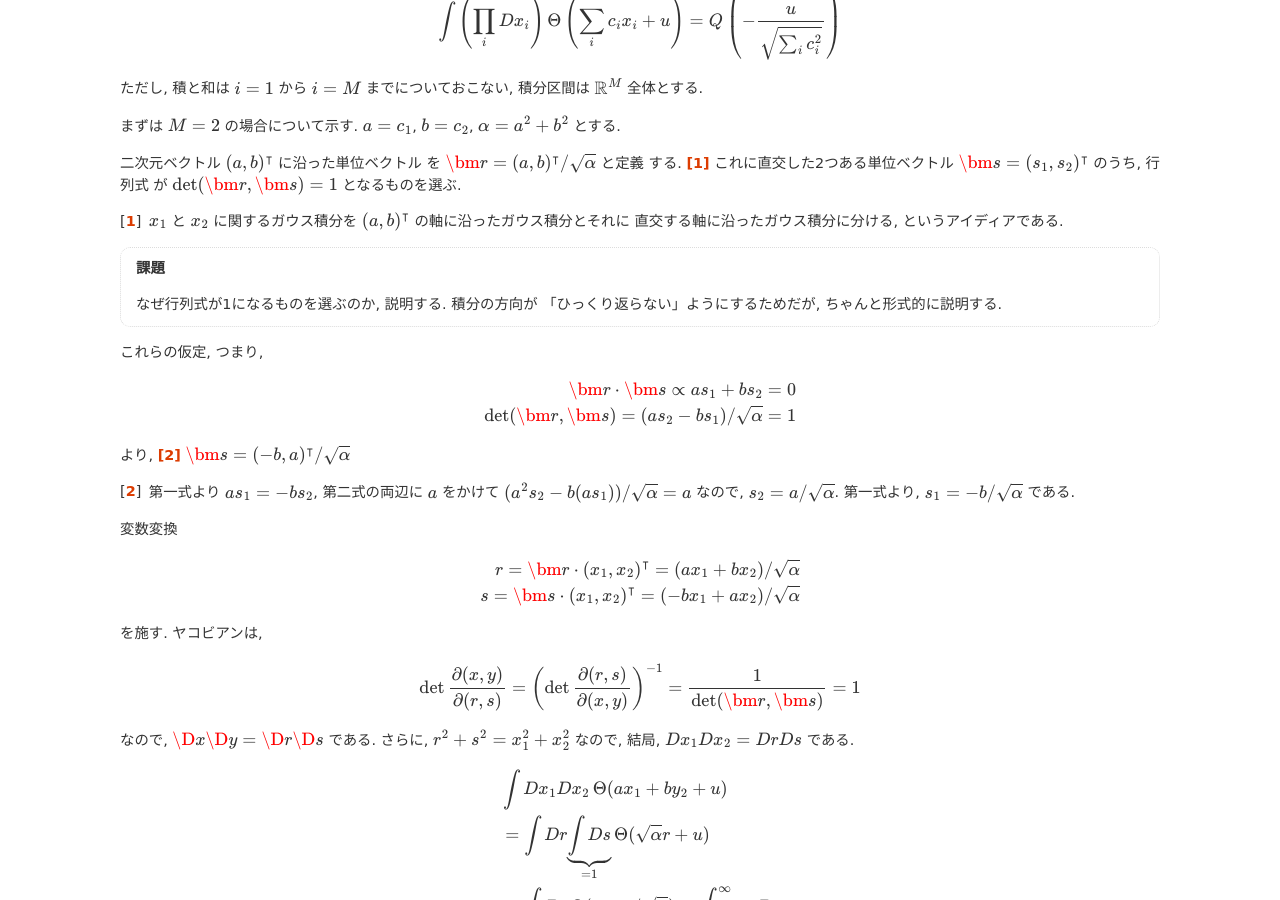
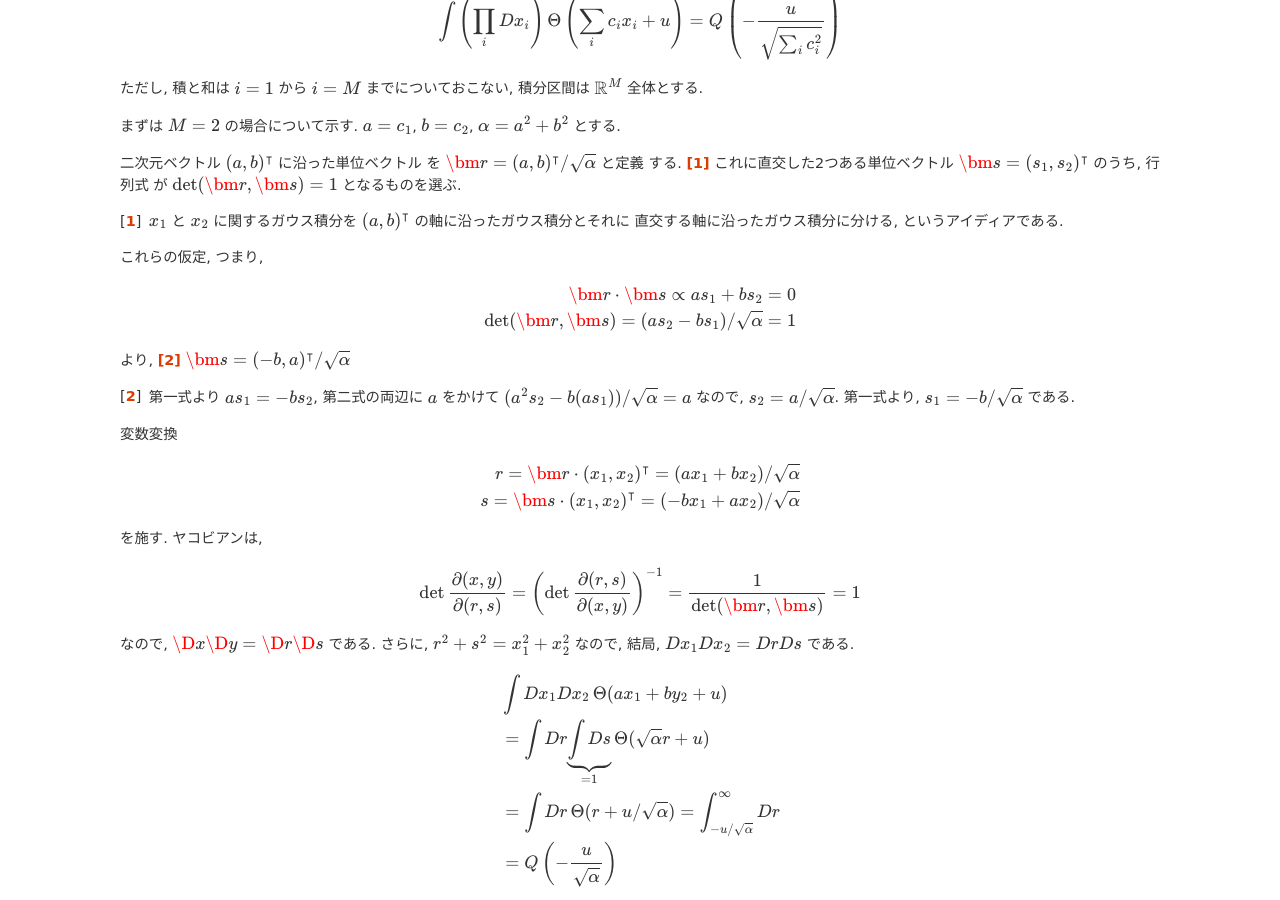
Before and after one commit to tkf/balance-tutorial-ja, a Sphinx documentation site: the page built from source/appendices/gaussian.rst, in a window 1280 px wide and 900 px high, scrolled down 1967 px. Built offline with Sphinx 7.4.7, drawn with Linux system fonts in a browser that asks for light colours; formulas are drawn with MathJax 3.

Commit message:
急ぎじゃない todo を削除

```diff
--- a/source/appendices/gaussian.rst
+++ b/source/appendices/gaussian.rst
@@ -156,9 +156,6 @@ Q関数
    :math:`(a, b)^\intercal` の軸に沿ったガウス積分とそれに
    直交する軸に沿ったガウス積分に分ける, というアイディアである.
 
-.. todo:: なぜ行列式が1になるものを選ぶのか, 説明する.  積分の方向が
-   「ひっくり返らない」ようにするためだが, ちゃんと形式的に説明する.
-
 これらの仮定, つまり,
 
 .. math::
--- a/source/binary_network/fluctuations/rate_distribution.rst
+++ b/source/binary_network/fluctuations/rate_distribution.rst
@@ -18,5 +18,3 @@
 .. math:: \rho_k(m) = \int Dx \, \delta(m - m_k(x))
 
 で計算できる.
-
-.. todo:: ↑の式は逆関数で書き直せるんだっけ?  確認して追記.
```
